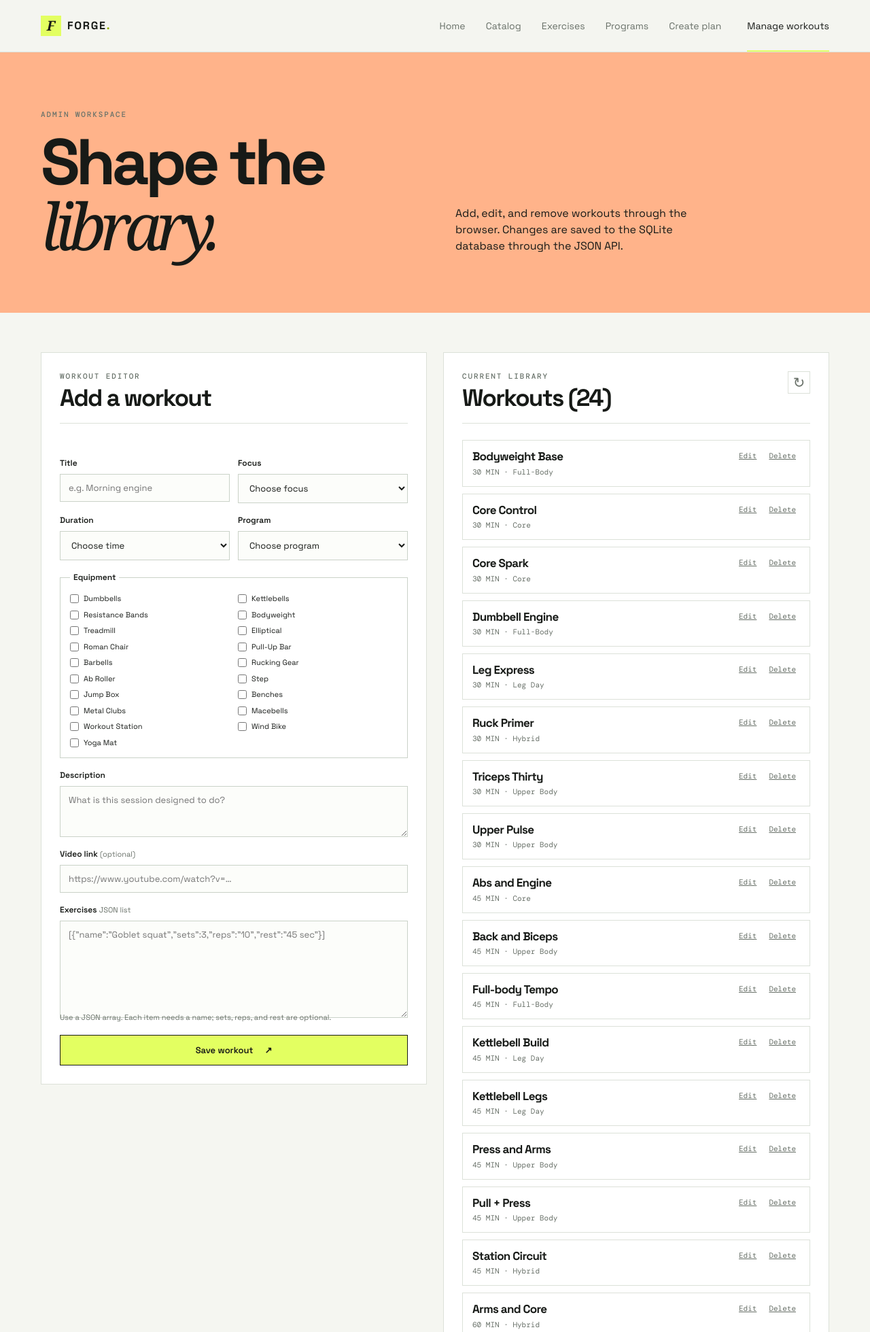
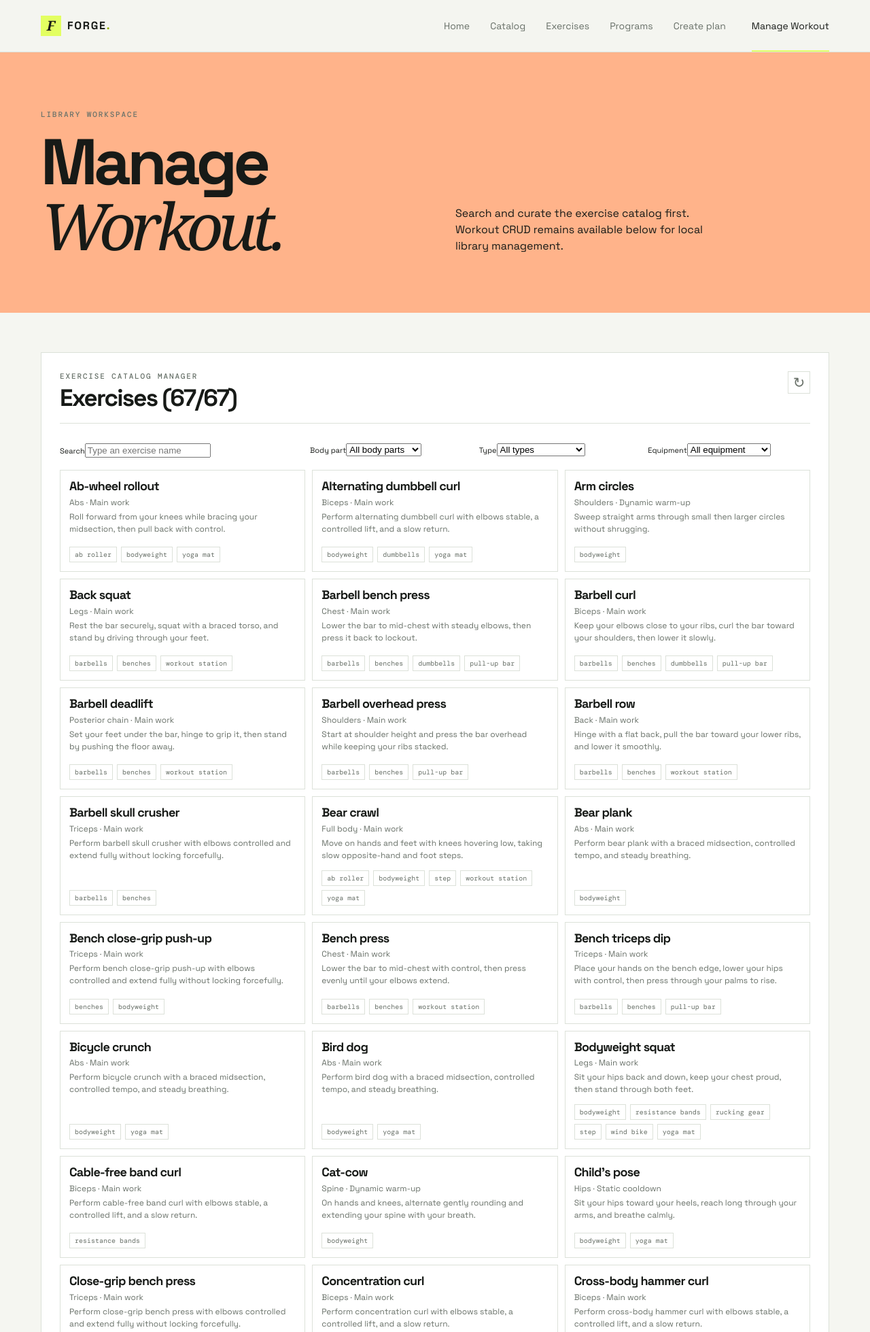
Before and after one commit to mydevco/WorkoutPlanner, a Flask app: page /admin in a window 1280 px wide. Shown: the top 1959 px of the page at 68% size. Run offline with Flask 3, Linux system fonts and the light colour scheme; data comes from the database, SQL or seed files in the repository.

Commit message:
Repurpose Manage Workout for exercise catalog
Co-authored-by: Copilot App <223556219+Copilot@users.noreply.github.com>

```diff
--- a/backend/app.py
+++ b/backend/app.py
@@ -481,14 +481,39 @@ def create_app(test_config: dict | None = None) -> Flask:
 
     @app.get("/api/exercises")
     def list_exercises():
+        query = request.args.get("q", "").strip().lower()
         body_part = request.args.get("body_part", "").strip()
+        exercise_type = request.args.get("type", "").strip()
         equipment_filter = request.args.get("equipment", "").strip()
         catalog = get_exercise_catalog()
+        if query:
+            catalog = [item for item in catalog if query in item["name"].lower() or query in item["description"].lower()]
         if body_part:
             catalog = [item for item in catalog if item["body_part"] == body_part]
+        if exercise_type:
+            catalog = [item for item in catalog if item["type"] == exercise_type]
         if equipment_filter:
             catalog = [item for item in catalog if equipment_filter in item["equipment"]]
         return jsonify(catalog)
+
+    @app.post("/api/exercises")
+    @admin_required
+    def create_exercise():
+        payload = request.get_json(silent=True) or {}
+        errors, cleaned = validate_exercise(payload)
+        if errors:
+            return jsonify({"errors": errors}), 400
+        database = get_db()
+        try:
+            database.execute(
+                """INSERT INTO exercises (name, body_part, exercise_type, equipment, description)
+                   VALUES (?, ?, ?, ?, ?)""",
+                (cleaned["name"], cleaned["body_part"], cleaned["type"], json.dumps(cleaned["equipment"]), cleaned["description"]),
+            )
+            database.commit()
+        except sqlite3.IntegrityError:
+            return jsonify({"errors": ["An exercise with that name already exists."]}), 409
+        return jsonify(next(item for item in get_exercise_catalog() if item["name"].casefold() == cleaned["name"].casefold())), 201
 
     @app.get("/api/chat/status")
     def chat_status():
@@ -685,6 +710,7 @@ def get_workout_catalog() -> dict:
 
 def get_exercise_catalog() -> list[dict]:
     database = get_db()
+    sync_exercise_records(database)
     equipment_by_exercise: dict[str, set[str]] = {}
     usage_by_exercise: dict[str, list[dict]] = {}
     for row in database.execute("SELECT title, equipment, exercises FROM workouts").fetchall():
@@ -722,19 +748,88 @@ def get_exercise_catalog() -> list[dict]:
                     }
                 )
     catalog = []
-    for name in sorted(equipment_by_exercise, key=str.casefold):
-        body_part, exercise_type, description = exercise_metadata(name)
+    rows = database.execute("SELECT name, body_part, exercise_type, equipment, description FROM exercises").fetchall()
+    for row in rows:
+        name = row["name"]
+        try:
+            stored_equipment = json.loads(row["equipment"])
+        except (TypeError, json.JSONDecodeError):
+            stored_equipment = []
+        body_part = row["body_part"]
+        exercise_type = row["exercise_type"]
+        description = row["description"]
         catalog.append(
             {
                 "name": name,
                 "body_part": body_part,
                 "type": exercise_type,
                 "description": description,
-                "equipment": sorted(equipment_by_exercise[name], key=str.casefold),
+                "equipment": sorted(set(stored_equipment) | equipment_by_exercise.get(name, set()), key=str.casefold),
                 "usage": usage_by_exercise.get(name, []),
             }
         )
-    return catalog
+    return sorted(catalog, key=lambda item: item["name"].casefold())
+
+
+def sync_exercise_records(database: sqlite3.Connection) -> None:
+    for row in database.execute("SELECT equipment, exercises FROM workouts").fetchall():
+        try:
+            workout_equipment = json.loads(row["equipment"])
+            workout_exercises = json.loads(row["exercises"])
+        except (TypeError, json.JSONDecodeError):
+            continue
+        if not isinstance(workout_equipment, list) or not isinstance(workout_exercises, list):
+            continue
+        for exercise in workout_exercises:
+            if not isinstance(exercise, dict):
+                continue
+            name = str(exercise.get("name", "")).strip()
+            if not name:
+                continue
+            body_part, exercise_type, description = exercise_metadata(name)
+            equipment = exercise.get("equipment")
+            if not isinstance(equipment, list):
+                equipment = workout_equipment if exercise_type == "Main work" else (
+                    ["bodyweight", "yoga mat"] if exercise_type == "Static cooldown" else ["bodyweight"]
+                )
+            database.execute(
+                """INSERT OR IGNORE INTO exercises
+                   (name, body_part, exercise_type, equipment, description)
+                   VALUES (?, ?, ?, ?, ?)""",
+                (name, body_part, exercise_type, json.dumps([item for item in equipment if item in ALLOWED_EQUIPMENT]), description),
+            )
+    database.commit()
+
+
+def validate_exercise(payload: dict) -> tuple[list[str], dict]:
+    errors: list[str] = []
+    name = str(payload.get("name", "")).strip()
+    if not 3 <= len(name) <= 100:
+        errors.append("Name must be between 3 and 100 characters.")
+    body_part = str(payload.get("body_part", "")).strip()
+    if not 2 <= len(body_part) <= 50:
+        errors.append("Body part must be between 2 and 50 characters.")
+    exercise_type = payload.get("type")
+    if exercise_type not in {"Main work", "Dynamic warm-up", "Static cooldown"}:
+        errors.append("Choose Main work, Dynamic warm-up, or Static cooldown.")
+    equipment = payload.get("equipment", [])
+    if not isinstance(equipment, list):
+        errors.append("Equipment must be a list with zero or one item.")
+        equipment = []
+    if len(equipment) > 1:
+        errors.append("Choose no more than one equipment type.")
+    if any(item not in ALLOWED_EQUIPMENT for item in equipment):
+        errors.append("Equipment must use an allowed equipment type.")
+    description = str(payload.get("description", "")).strip()
+    if not 10 <= len(description) <= 500:
+        errors.append("Description must be between 10 and 500 characters.")
+    return errors, {
+        "name": name,
+        "body_part": body_part,
+        "type": exercise_type,
+        "equipment": list(dict.fromkeys(equipment)),
+        "description": description,
+    }
 
 
 def exercise_metadata(name: str) -> tuple[str, str, str]:
--- a/frontend/static/css/styles.css
+++ b/frontend/static/css/styles.css
@@ -209,6 +209,15 @@ legend { font-size: 12px; font-weight: 600; padding: 0 5px; }
 .footer-note { text-align: right; }
 .auth-card { max-width: 460px; background: #fff; border: 1px solid var(--line); padding: 30px; }
 .auth-card .button + .button { margin-top: 12px; }
+.manager-toolbar { display: grid; grid-template-columns: 1.5fr repeat(3, 1fr); gap: 10px; margin-bottom: 18px; }
+.manager-toolbar label { margin: 0; font-size: 11px; }
+.manager-toolbar input, .manager-toolbar select { margin-top: 5px; }
+.exercise-manager-list { display: grid; grid-template-columns: repeat(3, 1fr); gap: 10px; }
+.manager-exercise { border: 1px solid var(--line); padding: 13px; display: flex; flex-direction: column; justify-content: space-between; min-height: 150px; }
+.manager-exercise h3 { font-size: 18px; margin: 0 0 5px; }
+.manager-exercise p { color: var(--muted); font-size: 12px; margin: 3px 0; }
+.manager-exercise .tag-list { margin-top: 10px; }
+.manager-lower { margin-top: 18px; }
 @media (max-width: 800px) {
   .container { width: min(100% - 28px, 600px); }
   .site-nav { display: none; position: absolute; left: 0; right: 0; top: 75px; background: var(--paper); border-bottom: 1px solid var(--line); padding: 12px 20px 20px; flex-direction: column; align-items: stretch; gap: 0; }
@@ -241,6 +250,8 @@ legend { font-size: 12px; font-weight: 600; padding: 0 5px; }
   .admin-panel { padding: 19px; }
   .footer-grid { grid-template-columns: 1fr 1fr; }
   .footer-note { text-align: left; }
+  .manager-toolbar { grid-template-columns: 1fr 1fr; }
+  .exercise-manager-list { grid-template-columns: 1fr 1fr; }
 }
 @media print {
   @page { margin: 1.4cm; }
@@ -251,6 +262,7 @@ legend { font-size: 12px; font-weight: 600; padding: 0 5px; }
   .builder-panel { border: 0; padding: 0; }
   .builder-heading { border-bottom: 1px solid #000; }
   .builder-heading .eyebrow { display: none; }
+  .exercise-manager-panel, .manager-lower { display: none; }
   .container { width: 100%; }
   .page-hero { padding: 0 0 10px; background: #fff; border-bottom: 2px solid #000; }
   .page-hero h1 { font: 34pt Georgia, serif; letter-spacing: 0; }
--- a/frontend/static/js/app.js
+++ b/frontend/static/js/app.js
@@ -280,6 +280,10 @@
     const message = $("#form-message");
     const equipment = await api("/api/equipment").catch(() => []);
     $("#equipment-options").innerHTML = equipmentMarkup(equipment);
+    const programs = await api("/api/programs").catch(() => []);
+    $("#program").innerHTML = listOrEmpty(programs).map((program) =>
+      `<option value="${escapeHtml(program.slug)}">${escapeHtml(program.name)}</option>`
+    ).join("");
     let workouts = [];
     const showMessage = (text, success = false) => { message.textContent = text; message.className = `form-message${success ? " success" : ""}`; };
     function resetForm() {
@@ -325,10 +329,70 @@
     refresh();
   }
 
+  async function loadExerciseManager() {
+    const list = $("#exercise-manager-list");
+    const form = $("#exercise-form");
+    if (!list || !form) return;
+    const message = $("#exercise-form-message");
+    const equipment = await api("/api/equipment").catch(() => []);
+    $("#exercise-equipment-options").innerHTML = equipment.map((item) =>
+      `<label class="check-item"><input type="checkbox" name="manager-equipment" value="${escapeHtml(item)}"> ${escapeHtml(labelCase(item))}</label>`
+    ).join("");
+    $$('input[name="manager-equipment"]').forEach((input) => input.addEventListener("change", () => {
+      if (input.checked) $$('input[name="manager-equipment"]').filter((item) => item !== input).forEach((item) => { item.checked = false; });
+    }));
+    let exercises = [];
+    const showMessage = (text, success = false) => { message.textContent = text; message.className = `form-message${success ? " success" : ""}`; };
+    const render = () => {
+      const term = $("#manager-search").value.trim().toLowerCase();
+      const bodyPart = $("#manager-body-part").value;
+      const type = $("#manager-type").value;
+      const equipmentFilter = $("#manager-equipment").value;
+      const filtered = exercises.filter((item) =>
+        (!term || item.name.toLowerCase().includes(term) || item.description.toLowerCase().includes(term)) &&
+        (!bodyPart || item.body_part === bodyPart) &&
+        (!type || item.type === type) &&
+        (!equipmentFilter || item.equipment.includes(equipmentFilter))
+      );
+      $("#manager-count").textContent = `(${filtered.length}/${exercises.length})`;
+      list.innerHTML = filtered.map((item) => `<article class="manager-exercise"><div><h3>${escapeHtml(item.name)}</h3><p>${escapeHtml(item.body_part)} · ${escapeHtml(item.type)}</p><p>${escapeHtml(item.description)}</p></div><ul class="tag-list">${item.equipment.map((tag) => `<li>${escapeHtml(tag)}</li>`).join("") || "<li>bodyweight</li>"}</ul></article>`).join("") || "<p class='loading'>No exercises match those filters.</p>";
+    };
+    async function refresh() {
+      try {
+        exercises = await api("/api/exercises");
+        const parts = [...new Set(exercises.map((item) => item.body_part))].sort();
+        const equipmentValues = [...new Set(exercises.flatMap((item) => item.equipment))].sort();
+        $("#manager-body-part").innerHTML = `<option value="">All body parts</option>${parts.map((item) => `<option>${escapeHtml(item)}</option>`).join("")}`;
+        $("#manager-equipment").innerHTML = `<option value="">All equipment</option>${equipmentValues.map((item) => `<option>${escapeHtml(item)}</option>`).join("")}`;
+        render();
+      } catch (error) { list.innerHTML = `<p class="loading">${escapeHtml(error.message)}</p>`; }
+    }
+    ["manager-search", "manager-body-part", "manager-type", "manager-equipment"].forEach((id) => $(`#${id}`).addEventListener("input", render));
+    form.addEventListener("submit", async (event) => {
+      event.preventDefault();
+      const selected = $$('input[name="manager-equipment"]:checked').map((input) => input.value);
+      if (selected.length > 1) { showMessage("Choose no more than one equipment type."); return; }
+      const payload = {
+        name: $("#exercise-name").value,
+        body_part: $("#exercise-body-part").value,
+        type: $("#exercise-type").value,
+        equipment: selected,
+        description: $("#exercise-description").value,
+      };
+      try {
+        await api("/api/exercises", { method: "POST", body: JSON.stringify(payload) });
+        form.reset(); await refresh(); showMessage("Exercise added to the catalog.", true);
+      } catch (error) { showMessage(error.message); }
+    });
+    $("#refresh-exercises").addEventListener("click", refresh);
+    $("#show-workout-editor").addEventListener("click", () => { $("#workout-editor").hidden = false; $("#show-workout-editor").hidden = true; });
+    refresh();
+  }
+
   wireMenu(); wirePrint();
   if (page === "home") loadHome();
   if (page === "catalog") loadCatalog();
   if (page === "exercises") loadExercises();
   if (page === "programs") loadPrograms();
-  if (page === "admin") loadAdmin();
+  if (page === "admin") { loadExerciseManager(); loadAdmin(); }
 }());
--- a/frontend/templates/admin.html
+++ b/frontend/templates/admin.html
@@ -1,31 +1,58 @@
 {% extends "base.html" %}
-{% block title %}Manage workouts — Forge Fitness{% endblock %}
+{% block title %}Manage Workout — Forge Fitness{% endblock %}
 {% block content %}
 <section class="page-hero admin-hero">
   <div class="container page-hero-inner">
-    <div><p class="eyebrow">Admin workspace</p><h1>Shape the<br><em>library.</em></h1></div>
-    <p>Add, edit, and remove workouts through the browser. Changes are saved to the SQLite database through the JSON API.</p>
+    <div><p class="eyebrow">Library workspace</p><h1>Manage<br><em>Workout.</em></h1></div>
+    <p>Search and curate the exercise catalog first. Workout CRUD remains available below for local library management.</p>
   </div>
 </section>
 <section class="section admin-section">
-  <div class="container admin-layout">
+  <div class="container">
+    <div class="admin-panel exercise-manager-panel">
+      <div class="panel-heading"><div><p class="eyebrow">Exercise catalog manager</p><h2>Exercises <span id="manager-count"></span></h2></div><button id="refresh-exercises" class="icon-button no-print" type="button" aria-label="Refresh exercises">↻</button></div>
+      <div class="manager-toolbar no-print">
+        <label>Search<input id="manager-search" type="search" placeholder="Type an exercise name" autocomplete="off"></label>
+        <label>Body part<select id="manager-body-part"><option value="">All body parts</option></select></label>
+        <label>Type<select id="manager-type"><option value="">All types</option><option>Dynamic warm-up</option><option>Static cooldown</option><option>Main work</option></select></label>
+        <label>Equipment<select id="manager-equipment"><option value="">All equipment</option></select></label>
+      </div>
+      <div id="exercise-manager-list" class="exercise-manager-list" aria-live="polite"><p class="loading">Loading exercises…</p></div>
+    </div>
+    <div class="admin-layout manager-lower">
+      <div class="admin-panel form-panel">
+        <div class="panel-heading"><div><p class="eyebrow">Catalog editor</p><h2>Add an exercise</h2></div></div>
+        <div id="exercise-form-message" class="form-message" role="status" aria-live="polite"></div>
+        <form id="exercise-form" novalidate>
+          <label>Name<input id="exercise-name" required minlength="3" maxlength="100" placeholder="e.g. Cable-free curl"></label>
+          <div class="form-row"><label>Body part<input id="exercise-body-part" required maxlength="50" placeholder="e.g. Biceps"></label><label>Category/type<select id="exercise-type" required><option value="">Choose type</option><option>Main work</option><option>Dynamic warm-up</option><option>Static cooldown</option></select></label></div>
+          <fieldset><legend>Equipment (0 or 1)</legend><div id="exercise-equipment-options" class="check-grid"></div><small class="field-help">Leave empty for bodyweight. Select no more than one.</small></fieldset>
+          <label>Instructions / description<textarea id="exercise-description" required minlength="10" maxlength="500" rows="4" placeholder="Explain the movement in one or two lines."></textarea></label>
+          <button class="button button-primary full-button" type="submit">Add exercise <span aria-hidden="true">↗</span></button>
+        </form>
+      </div>
+      <div class="admin-panel form-panel">
+        <div class="panel-heading"><div><p class="eyebrow">Workout CRUD</p><h2>Manage sessions</h2></div></div>
+        <p class="field-help">Use the existing workout editor below to maintain seeded and custom sessions.</p>
+        <button class="button button-light no-print" type="button" id="show-workout-editor">Show workout editor</button>
+      </div>
+    </div>
+    <div id="workout-editor" class="admin-layout manager-lower" hidden>
       <div class="admin-panel form-panel">
         <div class="panel-heading"><div><p class="eyebrow">Workout editor</p><h2 id="form-heading">Add a workout</h2></div><button id="cancel-edit" class="icon-button" type="button" hidden aria-label="Cancel editing">×</button></div>
         <div id="form-message" class="form-message" role="status" aria-live="polite"></div>
         <form id="workout-form" novalidate>
           <input id="workout-id" type="hidden">
-        <div class="form-row"><label>Title<input id="title" name="title" required minlength="3" maxlength="100" placeholder="e.g. Morning engine"></label><label>Focus<select id="category" name="category" required><option value="">Choose focus</option><option value="full-body">Full-body</option><option value="leg day">Leg day</option><option value="upper body">Upper body</option><option value="core">Core</option><option value="hybrid">Hybrid</option></select></label></div>
-        <div class="form-row"><label>Duration<select id="duration" name="duration" required><option value="">Choose time</option><option value="30">30 minutes</option><option value="45">45 minutes</option><option value="60">60 minutes</option></select></label><label>Program<select id="program" name="program" required><option value="">Choose program</option><option value="30-minute">30-minute charge</option><option value="45-minute">45-minute build</option><option value="60-minute">60-minute forge</option></select></label></div>
+          <div class="form-row"><label>Title<input id="title" required minlength="3" maxlength="100"></label><label>Focus<select id="category" required><option value="">Choose focus</option><option>full-body</option><option>leg day</option><option>upper body</option><option>core</option><option>hybrid</option></select></label></div>
+          <div class="form-row"><label>Duration<select id="duration" required><option value="">Choose time</option><option>30</option><option>45</option><option>60</option></select></label><label>Program<select id="program" required></select></label></div>
           <fieldset><legend>Equipment</legend><div id="equipment-options" class="check-grid"></div></fieldset>
-        <label>Description<textarea id="description" name="description" rows="3" minlength="10" maxlength="500" required placeholder="What is this session designed to do?"></textarea></label>
-        <label>Video link <span class="optional">(optional)</span><input id="video-url" name="video_url" type="url" placeholder="https://www.youtube.com/watch?v=…"></label>
-        <label>Exercises <span class="optional">JSON list</span><textarea id="exercises" name="exercises" rows="7" required aria-describedby="exercise-help" placeholder='[{"name":"Goblet squat","sets":3,"reps":"10","rest":"45 sec"}]'></textarea><small id="exercise-help" class="field-help">Use a JSON array. Each item needs a name; sets, reps, and rest are optional.</small></label>
-        <button class="button button-primary full-button" type="submit"><span id="submit-label">Save workout</span> <span aria-hidden="true">↗</span></button>
+          <label>Description<textarea id="description" rows="3" required minlength="10"></textarea></label>
+          <label>Video link <span class="optional">(optional)</span><input id="video-url" type="url"></label>
+          <label>Exercises <textarea id="exercises" rows="7" required></textarea></label>
+          <button class="button button-primary full-button" type="submit"><span id="submit-label">Save workout</span></button>
         </form>
       </div>
-    <div class="admin-panel list-panel">
-      <div class="panel-heading"><div><p class="eyebrow">Current library</p><h2>Workouts <span id="admin-count"></span></h2></div><button id="refresh-workouts" class="icon-button no-print" type="button" aria-label="Refresh workouts">↻</button></div>
-      <div id="admin-list" class="admin-list" aria-live="polite"><p class="loading">Loading workouts…</p></div>
+      <div class="admin-panel list-panel"><div class="panel-heading"><h2>Workout list <span id="admin-count"></span></h2><button id="refresh-workouts" class="icon-button no-print" type="button" aria-label="Refresh workouts">↻</button></div><div id="admin-list" class="admin-list" aria-live="polite"></div></div>
     </div>
   </div>
 </section>
--- a/frontend/templates/base.html
+++ b/frontend/templates/base.html
@@ -27,7 +27,7 @@
         <a class="{{ 'active' if page == 'exercises' else '' }}" href="{{ url_for('exercises') }}">Exercises</a>
         <a class="{{ 'active' if page == 'programs' else '' }}" href="{{ url_for('programs') }}">Programs</a>
         <a class="{{ 'active' if page == 'programs' else '' }}" href="{{ url_for('programs') }}#program-builder">Create plan</a>
-        <a class="nav-admin {{ 'active' if page == 'admin' else '' }}" href="{{ url_for('admin') }}">Manage workouts</a>
+        <a class="nav-admin {{ 'active' if page == 'admin' else '' }}" href="{{ url_for('admin') }}">Manage Workout</a>
         {% if current_user %}
           <form class="nav-auth no-print" method="post" action="{{ url_for('logout') }}"><span>{{ current_user.name or current_user.email }}</span><button type="submit">Log out</button></form>
         {% elif oauth_providers %}
```
Also changed, not shown: backend/schema.sql (+11 -0 lines), tests/test_app.py (+21 -0 lines), README.md. Lines whose indentation alone changed are shown as unchanged.
